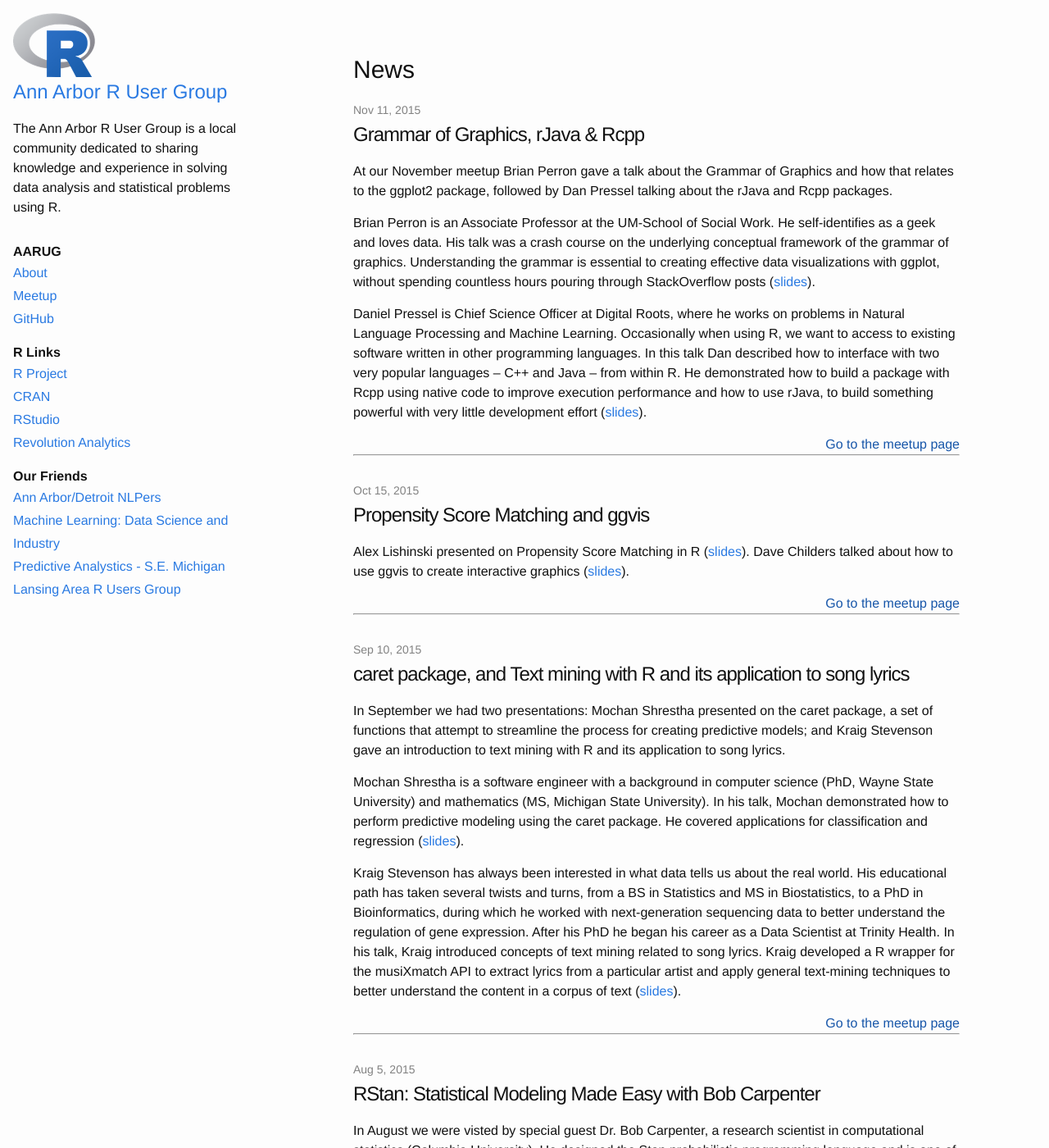
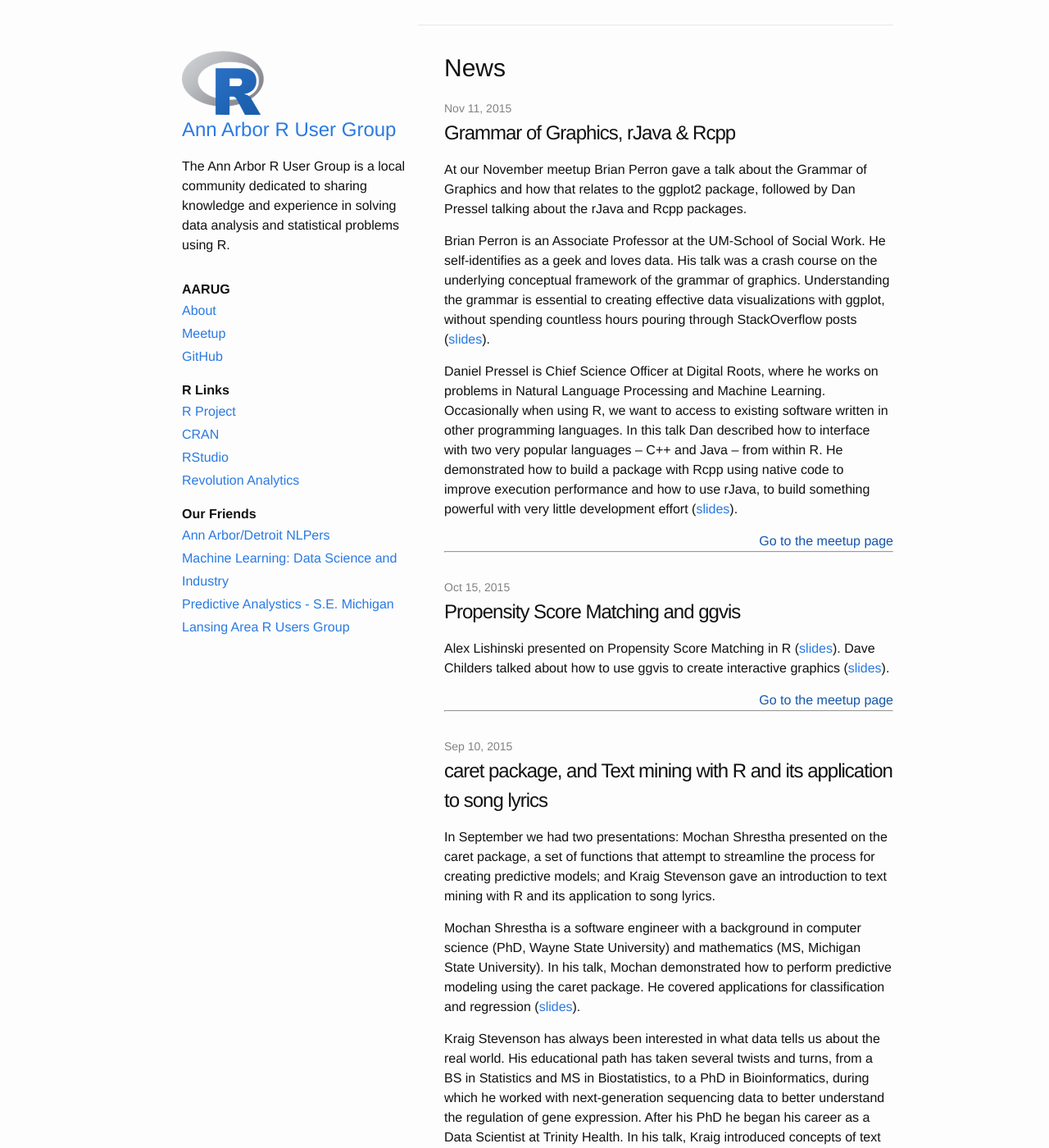
Before and after one commit to AnnArborRUserGroup/AnnArborRUserGroup.github.io, a Jekyll site: the page built from index.html, in a window 1280 px wide and 1400 px high. Shown: the whole window at 82% size. Built offline with Jekyll 4.4.1, drawn with Linux system fonts in a browser that asks for light colours.

Commit message:
layout tweaks

```diff
--- a/_layouts/default.html
+++ b/_layouts/default.html
@@ -5,15 +5,15 @@
 
   <body>
 
-    {% include sidebar.html %}
-
     <div class="page-content">
+      <div class="wrapper-sidebar">
+          {% include sidebar.html %}
+      </div>
       <div class="wrapper">
         {{ content }}
       </div>
+      {% include footer.html %}
     </div>
-
-    {% include footer.html %}
 
   </body>
 
--- a/_sass/_base.scss
+++ b/_sass/_base.scss
@@ -158,23 +158,45 @@
  * Wrapper
  */
 .wrapper {
+    float: right;
+    position: relative;
     max-width: -webkit-calc(#{$content-width} - (#{$spacing-unit} * 2));
     max-width:         calc(#{$content-width} - (#{$spacing-unit} * 2));
     margin-right: auto;
     margin-left: auto;
-    padding-right: $spacing-unit;
-   // padding-left: $spacing-unit;
+    // padding-right: $spacing-unit;
+    // padding-left: $spacing-unit;
     padding-left: 22em;
     @extend %clearfix;
 
     @include media-query($on-laptop) {
-        max-width: -webkit-calc(#{$content-width} - (#{$spacing-unit}));
-        max-width:         calc(#{$content-width} - (#{$spacing-unit}));
+        // max-width: -webkit-calc(#{$content-width} - (#{$spacing-unit} + 18rem));
+        // max-width:         calc(#{$content-width} - (#{$spacing-unit} + 18rem));
         padding-right: $spacing-unit / 2;
         padding-left: $spacing-unit / 2;
     }
 }
 
+
+.wrapper-sidebar {
+    //float: left;
+    position: fixed;
+    //max-width: 18rem;
+    // margin-right: auto;
+    // margin-left: auto;
+    padding-right: $spacing-unit;
+   // padding-left: $spacing-unit;
+    //padding-left: 22em;
+    // @extend %clearfix;
+    pointer-events: inherit;
+    z-index: 1000;
+
+    @include media-query($on-laptop) {
+        max-width: 18rem;
+        // padding-right: $spacing-unit / 2;
+        // padding-left: $spacing-unit / 2;
+    }
+}
 
 
 /**
--- a/_sass/_layout.scss
+++ b/_sass/_layout.scss
@@ -162,10 +162,17 @@
  * Page content
  */
 .page-content {
+    float: center;
     padding: $spacing-unit 0;
+    max-width: -webkit-calc(#{$content-width} - (#{$spacing-unit} * 2));
+    max-width:         calc(#{$content-width} - (#{$spacing-unit} * 2));
+    margin-right: auto;
+    margin-left: auto;
+    pointer-events: all;
 }
 
 .page-heading {
+    padding-top: 30px;
     font-size: 30px;
 }
 
--- a/css/main.scss
+++ b/css/main.scss
@@ -22,10 +22,10 @@
 $grey-color-dark:  darken($grey-color, 25%);
 
 // Width of the content area
-$content-width:    800px;
+$content-width:    960px;
 
 $on-palm:          600px;
-$on-laptop:        800px;
+$on-laptop:        960px;
 
 
 
@@ -59,17 +59,19 @@
  */
 
 .sidebar {
-  text-align: center;
+  //float: left;
+  //text-align: center;
   padding: 1rem 1rem;
   background-color: #fdfdfd;
+  max-width: 18rem;
 }
 @media (min-width: 48em) {
   .sidebar {
     position: relative;
-    top: 0;
-    left: 0;
-    bottom: 0;
-    width: 18rem;
+    // top: 0;
+    // left: 0;
+    // bottom: 0;
+
     text-align: left;
   }
 }
@@ -108,7 +110,7 @@
 
 @media (min-width: 48em) {
   .sidebar-sticky {
-    position: absolute;
+    position: relative;
     right:  1rem;
     top:    1rem;
     left:   1rem;
```
